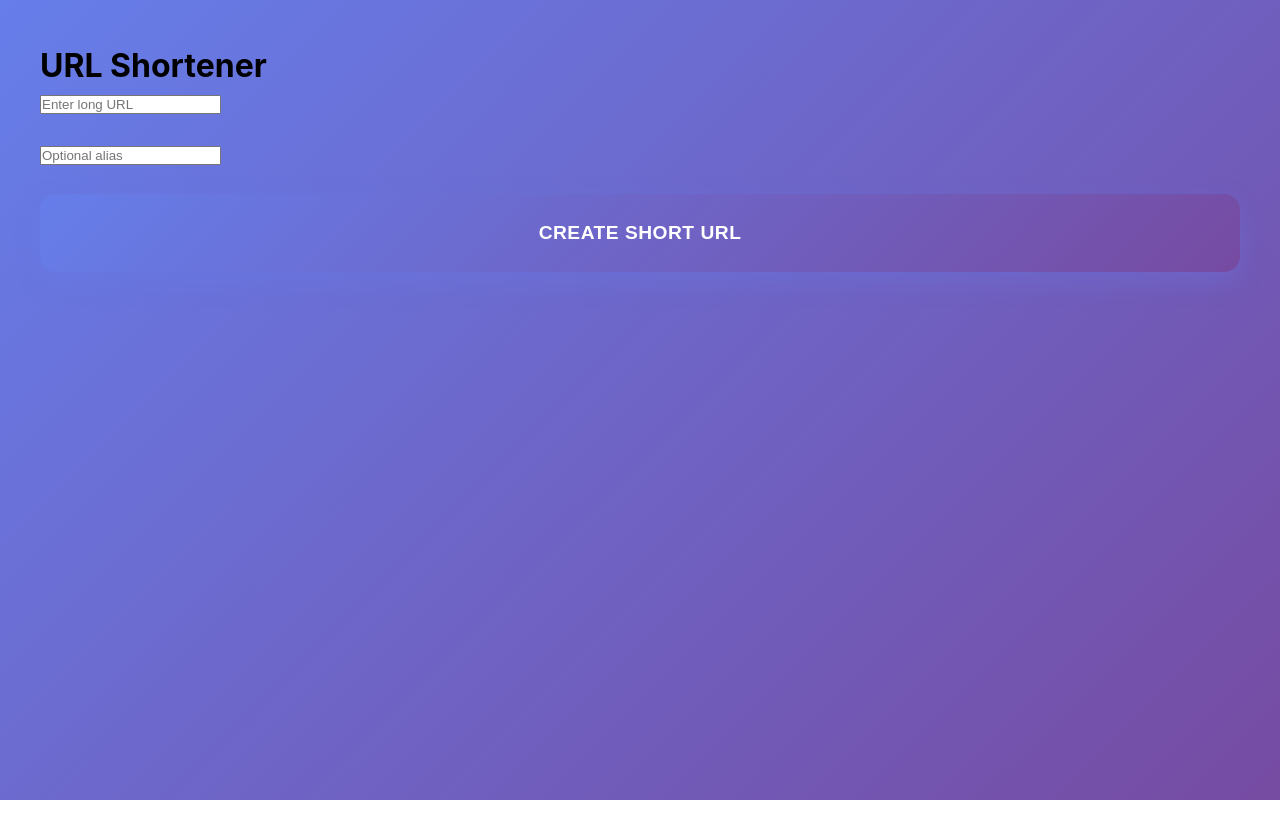
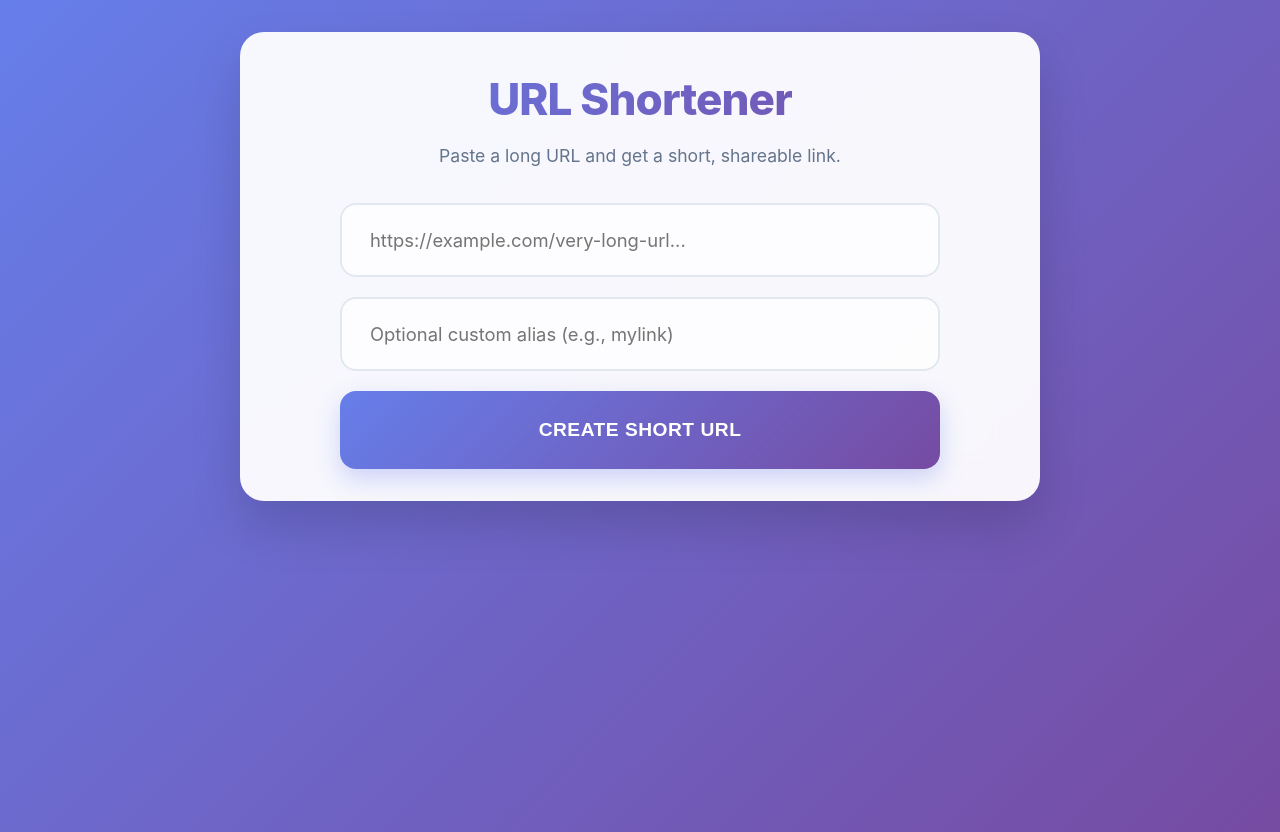
Before and after one commit to pranitakash/distributed-url-shortener, a React app in the folder frontend/: page / in a window 1280 px wide. Before the commit the page ends 800 px from the top, so only its background shows below. Built offline with nearby package versions, Linux system fonts and the light colour scheme; no server answers; the HTML template or start-up script is replaced by a standard one.

Commit message:
restore frontend UI to last known good state

```diff
--- a/frontend/src/App.jsx
+++ b/frontend/src/App.jsx
@@ -1,64 +1,60 @@
 import { useState } from "react";
+import Layout from "./components/Layout";
+import UrlForm from "./components/UrlForm";
+import ShortenedUrl from "./components/ShortenedUrl";
 
-function App() {
-  const [url, setUrl] = useState("");
-  const [alias, setAlias] = useState("");
-  const [result, setResult] = useState("");
-  const [error, setError] = useState("");
+const API_BASE = "http://localhost:5000/api";
 
-  const API_BASE_URL = import.meta.env.VITE_BACKEND_URL;
+export default function App() {
+  const [urls, setUrls] = useState([]);
+  const [showForm, setShowForm] = useState(true);
 
-  const handleSubmit = async () => {
-    setError("");
-    setResult("");
+  const handleShorten = async (longUrl, customAlias) => {
+    const body = { longUrl };
+    if (customAlias) body.customAlias = customAlias;
 
-    try {
-      const response = await fetch(`${API_BASE_URL}/api/shorten`, {
-        method: "POST",
-        headers: {
-          "Content-Type": "application/json",
-        },
-        body: JSON.stringify({
-          originalUrl: url,
-          customAlias: alias,
-        }),
-      });
+    const res = await fetch(`${API_BASE}/urls`, {
+      method: "POST",
+      headers: { "Content-Type": "application/json" },
+      body: JSON.stringify(body),
+    });
 
-      if (!response.ok) {
-        throw new Error("Request failed");
-      }
+    if (!res.ok) {
+      const data = await res.json();
+      throw new Error(data.error || "Failed to shorten URL");
+    }
 
-      const data = await response.json();
-      setResult(data.shortUrl);
-    } catch (err) {
-      setError("Failed to fetch");
-    }
+    const data = await res.json();
+    setUrls([data, ...urls]);
+    setShowForm(false);
+  };
+
+  const handleNewUrl = () => {
+    setShowForm(true);
   };
 
   return (
-    <div style={{ padding: "40px" }}>
-      <h1>URL Shortener</h1>
-
-      <input
-        placeholder="Enter long URL"
-        value={url}
-        onChange={(e) => setUrl(e.target.value)}
-      />
-      <br /><br />
-
-      <input
-        placeholder="Optional alias"
-        value={alias}
-        onChange={(e) => setAlias(e.target.value)}
-      />
-      <br /><br />
-
-      <button onClick={handleSubmit}>Create Short URL</button>
-
-      {result && <p>Short URL: {result}</p>}
-      {error && <p style={{ color: "red" }}>{error}</p>}
-    </div>
+    <Layout>
+      <div className="main-content">
+        {showForm ? (
+          <UrlForm onShorten={handleShorten} />
+        ) : (
+          <div>
+            <button className="new-url-btn" onClick={handleNewUrl}>
+              + Create New Short URL
+            </button>
+            <div className="history-grid">
+              {urls.map((urlData, index) => (
+                <ShortenedUrl
+                  key={index}
+                  shortUrl={urlData.shortUrl}
+                  message={urlData.message || ''}
+                />
+              ))}
+            </div>
+          </div>
+        )}
+      </div>
+    </Layout>
   );
 }
-
-export default App;
```
